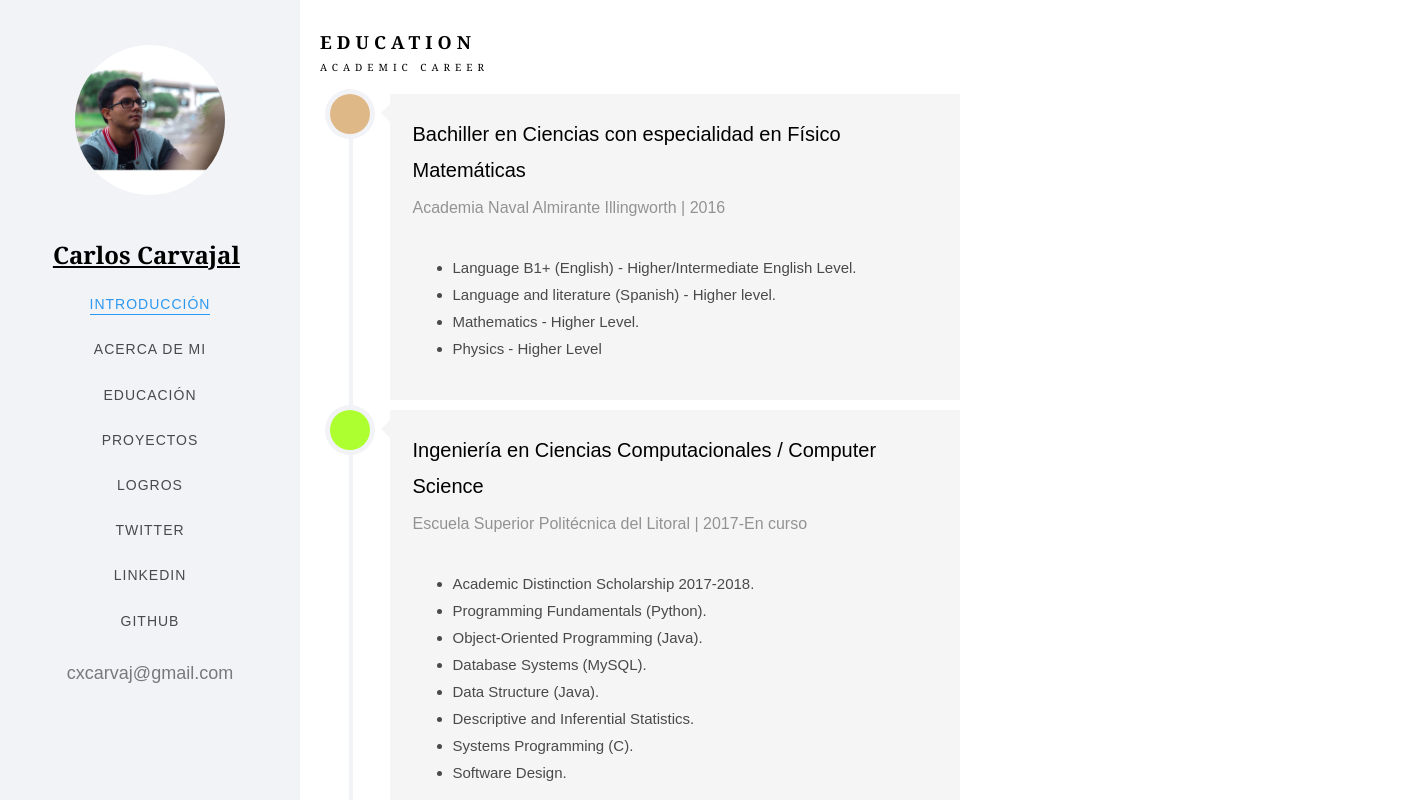
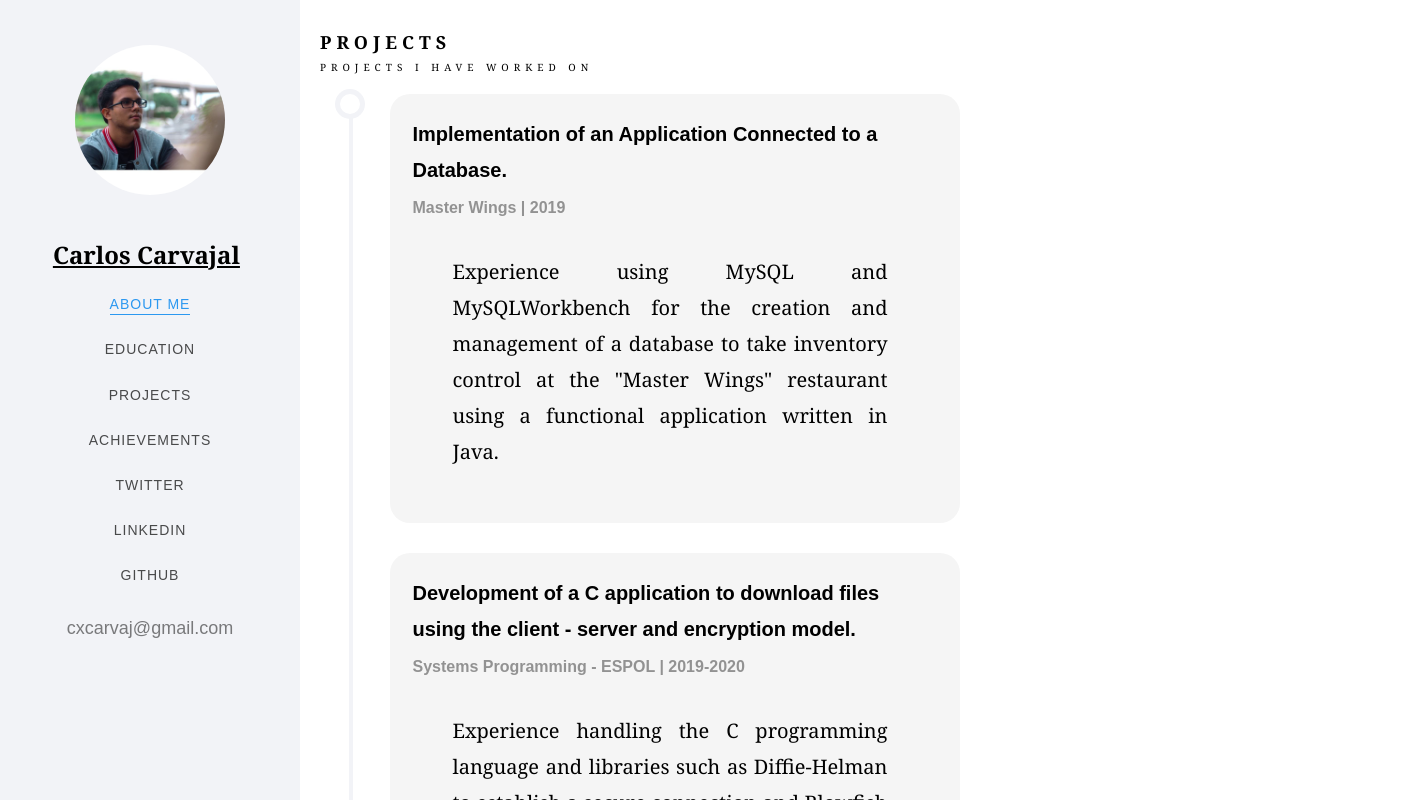
Before and after one commit to cxcarvaj/cv-reactApp, a React (Create React App) app: page /Projects in a window 1280 px wide. Shown: the top 800 px of the page, 1427 px wide, since content can reach past the window. Built offline with nearby package versions, Linux system fonts and the light colour scheme.

Commit message:
Enabling of the navegation throgh the web page and Project Component

```diff
--- a/package.json
+++ b/package.json
@@ -8,6 +8,7 @@
     "@testing-library/user-event": "^7.2.1",
     "react": "^16.13.1",
     "react-dom": "^16.13.1",
+    "react-router-dom": "^5.2.0",
     "react-scripts": "3.4.1"
   },
   "scripts": {
--- a/src/App.js
+++ b/src/App.js
@@ -1,22 +1,30 @@
 import React from 'react';
-import Sidebar from './Components/Sidebar'
 import Education from './Components/Education'
+import Inicio from './Components/Inicio'
 import AboutMe from './Components/AboutMe'
-
-
+import Projects from './Components/Projects'
+import { Switch, Route, BrowserRouter as Router } from "react-router-dom";
+// import { Link } from "react-router-dom";
 
 function App() {
   return (
-    <div className="App">
-      <header className="App-header">
-        <Sidebar/>
-        <Education/>
-        <AboutMe/>
-      </header>
-      <body>
-      </body>
-    </div>
-  );
+    <Router>
+      <Inicio/>
+      <Switch>
+        <Route exact path="/">
+        </Route>
+        <Route path="/Education">
+          <Education />
+        </Route>
+        <Route path="/AboutMe">
+          <AboutMe />
+        </Route>
+        <Route path="/Projects">
+          <Projects />
+        </Route>
+      </Switch>
+    </Router>
+  )
 }
 
 export default App;
--- /dev/null
+++ b/src/Components/Inicio.js
@@ -0,0 +1,15 @@
+import React from 'react'
+import Sidebar from './Sidebar'
+
+const Inicio = () =>{
+    return (
+        <div className="App">
+          <header className="App-header">
+          </header>
+          <body>
+            <Sidebar/>
+          </body>
+        </div>
+      );
+}
+export default Inicio
--- /dev/null
+++ b/src/Components/Projects.js
@@ -0,0 +1,78 @@
+import React from 'react'
+
+const Projects = () => {
+  return (
+    <div>
+      <section className="education" data-section="education">
+        <div className="row">
+          <h2 className="heading-education">Projects
+          <div>
+              <span className="sub-heading-education">Projects I have worked on</span>
+            </div>
+          </h2>
+        </div>
+        <div className="wraper">
+          <div className="education-centered">
+            <article className="education-entry-box">
+              <div className="education-entry-inner">
+              <div className="education-icon color-none">
+                </div>
+                <div className="project-label">
+                  <h2>Implementation of an Application Connected to a Database.
+                    <div>
+                      <span>Master Wings | 2019</span>
+                    </div>
+                  </h2>
+                  <dd><p className="legend">Experience using MySQL and MySQLWorkbench for the creation and management of a database
+                    to take inventory control at the "Master Wings" restaurant using a functional application written in Java.</p></dd>
+                </div>
+              </div>
+            </article>
+            <article className="education-entry-box">
+              <div className="education-entry-inner">
+                <div className="project-label">
+                  <h2>Development of a C application to download files using the client - server and encryption model.<div>
+                    <span>Systems Programming - ESPOL | 2019-2020</span></div>
+                  </h2>
+                  <dd><p className="legend">Experience handling the C programming language and libraries such as Diffie-Helman
+                  to establish a secure connection and Blowfish for file encryption, both used in the development of this
+                  "Client-Server" app that allows files to be uploaded and downloaded to and from a server encrypting its
+                  content during transmission.</p></dd>
+                </div>
+              </div>
+            </article>
+            <article className="education-entry-box">
+              <div className="education-entry-inner">
+                <div className="project-label">
+                  <h2>Hyperspectral Image Analysis (Cocoa)
+                    <div>
+                      <span>Robotics and Vision Center - ESPOL | 2019-2020</span>
+                    </div>
+                  </h2>
+                  <dd><p className="legend">Experience using Hyper-Spectral equipment and related technologies for taking
+                  Hyper-Spectral photos of fruits such as cocoa to analyze their index / degree of fermentation.</p></dd>
+                </div>
+              </div>
+            </article>
+            <article className="education-entry-box">
+              <div className="education-entry-inner">
+                <div className="education-label">
+                  <h2>Further Projects Comming...
+                    <div><span>2020-Future...</span></div>
+                  </h2>
+                </div>
+              </div>
+            </article>
+            <article className="education-entry-box">
+              <div className="education-entry-inner">
+                <div className="education-icon color-none">
+                </div>
+              </div>
+            </article>
+          </div>
+        </div>
+      </section>
+    </div>
+  )
+}
+export default Projects
--- a/src/Components/Sidebar.js
+++ b/src/Components/Sidebar.js
@@ -12,16 +12,15 @@ const Sidebar = (props) => {
                         {/* <div className="profile-img"/> */}
                         {/* <div className="author-img" style={{ backgroundImage: `url(${me})` }} /> */}
                         <div className="profile-img"><img className="profile-pic" src={me} alt="profile"></img></div>
-                        <h1 id="name"><a href="index.html">Carlos Carvajal</a></h1>
+                        <h1 id="name"><a href="/">Carlos Carvajal</a></h1>
                     </div>
                     <nav id="main-menu" role="navigation" className="navbar">
                         <div id="navbar" className="collapse">
                             <ul>
-                                <li className="active"><a href="#intro" data-nav-section="home">Introducción</a></li>
-                                <li><a href="#about" data-nav-section="about">Acerca de Mi</a></li>
-                                <li><a href="#education" data-nav-section="education">Educación</a></li>
-                                <li><a href="#projects" data-nav-section="projects">Proyectos</a></li>
-                                <li><a href="#logros" data-nav-section="achievements">Logros</a></li>
+                                <li className="active"><a href="/AboutMe">About Me</a></li>
+                                <li><a href="/Education">Education</a></li>
+                                <li><a href="/Projects">Projects</a></li>
+                                <li><a href="/Achievements">Achievements</a></li>
                             </ul>
                         </div>
                     </nav>
@@ -30,7 +29,7 @@ const Sidebar = (props) => {
                         <ul>
                         <li><a href="https://twitter.com/_CarlosXavier98" target="_blank" rel="noopener noreferrer"><i className="icon-twitter" />Twitter</a></li>
                         <li><a href="https://www.linkedin.com/in/carlos-xavier-carvajal-villegas-b7ba561a2" target="_blank" rel="noopener noreferrer"><i className="icon-linkedin" />Linkedin</a></li>
-                        <li><a href="https://github.com/" target="_blank" rel="noopener noreferrer"><i className="icon-github"></i>Github</a></li>
+                        <li><a href="https://github.com/cxcarvaj" target="_blank" rel="noopener noreferrer"><i className="icon-github"></i>Github</a></li>
                         </ul>
                     </nav>
                     </aside>
--- a/src/Css/style.css
+++ b/src/Css/style.css
@@ -315,9 +315,6 @@ h1, h2, h3, h4, h5, h6 {
   font-weight: 500;
 }
 
-.education-centered .education-entry-box .education-entry-inner .education-label h2 a {
-  color: black;
-}
 
 .education-centered .education-entry-box .education-entry-inner .education-label h2 span {
   -webkit-opacity: .4;
@@ -330,16 +327,22 @@ h1, h2, h3, h4, h5, h6 {
 
 /* AboutMe.js CSS */
 
+.legend{
+  color: #000;
+  font-family: "Playfair Display", Georgia, serif;
+  font-weight: 400;
+  font-size: 20px;
+  text-align: justify;
+  margin: 0 0 30px 0;
+  padding-right: 50px;
+
+}
 .grid-container{
   display: grid;
   grid-template-columns: 1fr 1fr 1fr;
-  gap: 20px;
+  gap: 10px;
 }
 
-.about-label {
-  background: #f9f9ff;
-
-}
 .about-label {
   padding: 20px 20px;
   border-radius: 20px;
@@ -347,9 +350,8 @@ h1, h2, h3, h4, h5, h6 {
   margin-bottom: 30px;
   height: auto;
   width: max-content;
-}
-.about-label:hover {
-  background: #fff;
+  background: #f9f9ff;
+
 }
 
 .about-entry-inner i {
@@ -357,7 +359,7 @@ h1, h2, h3, h4, h5, h6 {
   display: block;
 }
 
-.competeny-icon1 h4 {
+.competency-icon1 h4 {
   color: #222222;
   font-size: 21px;
   font-family: "Heebo", sans-serif;
@@ -371,8 +373,60 @@ h1, h2, h3, h4, h5, h6 {
   border-color: #fff;
   background: #fff;
 }
-
-.about-label:hover i:before {
+/* Usar cuando se ponga una imagen para darle un efecto de un color gradiente*/
+/* .about-label:hover i:before {
   background: linear-gradient(to right, #8490ff 0%, #62bdfc 70%);
   -webkit-text-fill-color: transparent;
+} */
+
+/* Projects CSS */
+.project-label {
+  padding: 20px 20px;
+  border-radius: 20px;
+  transition: all 300ms linear 0s;
+  margin-bottom: 30px;
+  background: #f9f9ff;
+  height: auto;
 }
+.project-label:hover {
+  box-shadow: 0px 10px 30px 0px rgba(0, 0, 0, 0.08);
+  border-color: #fff;
+  background: #fff;
+}
+.project-label {
+  position: relative;
+  background: whitesmoke;
+  padding: 1.5em;
+  margin-left: 60px;
+  -webkit-background-clip: padding-box;
+  -moz-background-clip: padding;
+  background-clip: padding-box;
+}
+
+.education-centered .education-entry-box .education-entry-inner .project-label:after {
+  display: block;
+  position: absolute;
+  width: 0;
+  height: 0;
+  border-style: solid;
+  border-width: 9px 9px 9px 0;
+  border-color: transparent whitesmoke transparent transparent;
+  left: 0;
+  top: 10px;
+  margin-left: -9px;
+}
+
+.education-centered .education-entry-box .education-entry-inner .project-label h2 {
+  font-size: 20px;
+  font-family: "Quicksand", Arial, sans-serif;
+  font-weight: bold;
+}
+
+.education-centered .education-entry-box .education-entry-inner .project-label h2 span {
+  -webkit-opacity: .4;
+  -moz-opacity: .4;
+  opacity: .4;
+  -ms-filter: alpha(opacity=40);
+  filter: alpha(opacity=40);
+  font-size: 16px;
+}
```
Also changed, not shown: src/Components/AboutMe.js (+9 -5 lines), src/Components/Education.js (+45 -2 lines), 1 other file (tests, documents, lock files or other folders).
